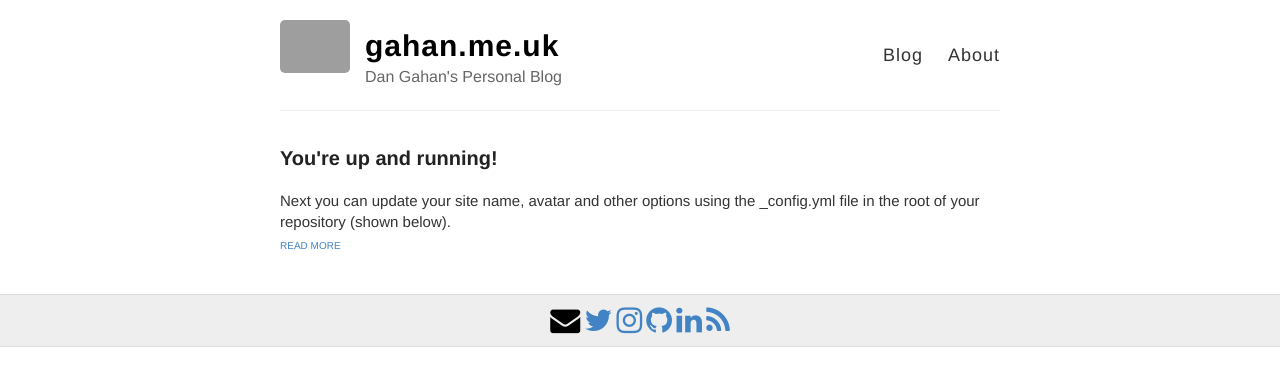
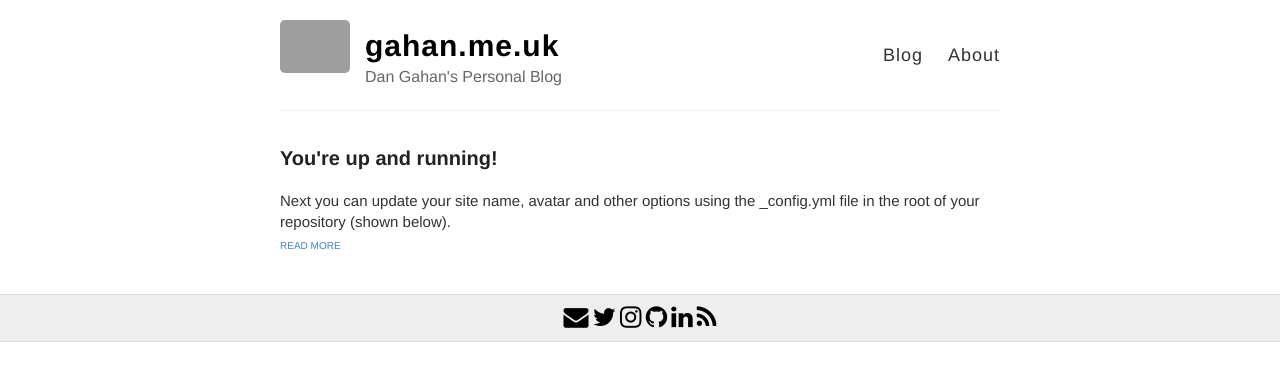
Before and after one commit to DanGahan/DanGahan.github.io, a Jekyll site: the page built from index.html, in a window 1280 px wide. Shown: the top 386 px of the page. Built offline with Jekyll 4.4.1, drawn with Linux system fonts in a browser that asks for light colours; grey boxes are pictures that could not be loaded.

Commit message:
css update

```diff
--- a/_includes/svg-icons.html
+++ b/_includes/svg-icons.html
@@ -1,9 +1,9 @@
-{% if site.footer-links.email %}<a href="mailto:{{ site.footer-links.email }}"><i class="fa fa-envelope"  style="color:black;font-size:30px;"></i></a>{% endif %}
-{% if site.footer-links.twitter %}<a href="https://www.twitter.com/{{ site.footer-links.twitter }}"><i class="fa fa-twitter" style="font-size:30px;"></i></a>{% endif %}
-{% if site.footer-links.instagram %}<a href="https://instagram.com/{{ site.footer-links.instagram }}"><i class="fa fa-instagram" style="font-size:30px;"></i></a>{% endif %}
-{% if site.footer-links.github %}<a href="https://github.com/{{ site.footer-links.github }}"><i class="fa fa-github" style="font-size:30px;"></i></a>{% endif %}
-{% if site.footer-links.linkedin %}<a href="https://www.linkedin.com/in/{{ site.footer-links.linkedin }}"><i class="fa fa-linkedin" style="font-size:30px;"></i></a>{% endif %}
-{% if site.footer-links.rss %}<a href="{{ site.baseurl }}/feed.xml"><i class="fa fa-rss" style="font-size:30px;"></i></a>{% endif %}
+{% if site.footer-links.email %}<a href="mailto:{{ site.footer-links.email }}"><i class="fa fa-envelope"  style="color:black;font-size:25px;"></i></a>{% endif %}
+{% if site.footer-links.twitter %}<a href="https://www.twitter.com/{{ site.footer-links.twitter }}"><i class="fa fa-twitter" style="color:black;font-size:25px;"></i></a>{% endif %}
+{% if site.footer-links.instagram %}<a href="https://instagram.com/{{ site.footer-links.instagram }}"><i class="fa fa-instagram" style="color:black;font-size:25px;"></i></a>{% endif %}
+{% if site.footer-links.github %}<a href="https://github.com/{{ site.footer-links.github }}"><i class="fa fa-github" style="color:black;font-size:25px;"></i></a>{% endif %}
+{% if site.footer-links.linkedin %}<a href="https://www.linkedin.com/in/{{ site.footer-links.linkedin }}"><i class="fa fa-linkedin" style="color:black;font-size:25px;"></i></a>{% endif %}
+{% if site.footer-links.rss %}<a href="{{ site.baseurl }}/feed.xml"><i class="fa fa-rss" style="color:black;font-size:25px;"></i></a>{% endif %}
 {% if site.footer-links.dribbble %}<a href="https://dribbble.com/{{ site.footer-links.dribbble }}"><i class="svg-icon dribbble"></i></a>{% endif %}
 {% if site.footer-links.facebook %}<a href="https://www.facebook.com/{{ site.footer-links.facebook }}"><i class="svg-icon facebook"></i></a>{% endif %}
 {% if site.footer-links.flickr %}<a href="https://www.flickr.com/{{ site.footer-links.flickr }}"><i class="svg-icon flickr"></i></a>{% endif %}
```
